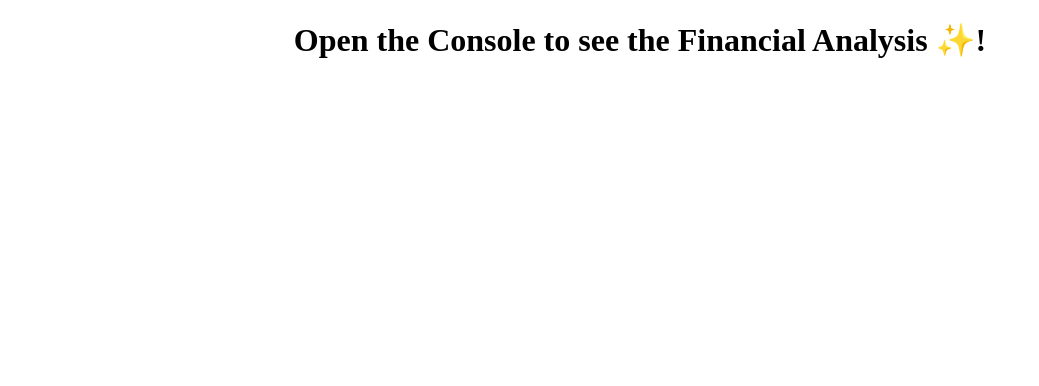
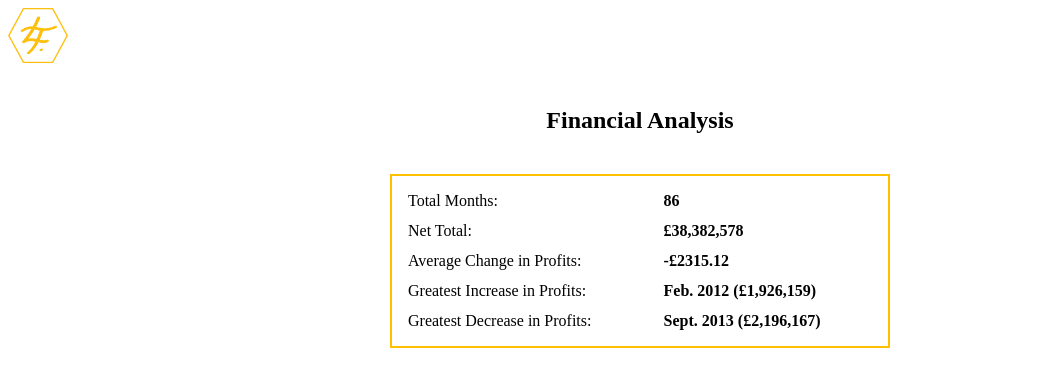
Before and after one commit to Lianna87/Console-Finances, a plain HTML site: page index.html in a window 1280 px wide. Shown: the whole page, without its empty margins (0-1039 px from the left). Drawn offline with Linux system fonts and the light colour scheme.

Commit message:
added table to html file, populated table with financial analysis data

```diff
--- a/index.html
+++ b/index.html
@@ -4,10 +4,44 @@
   <meta charset="UTF-8">
   <meta http-equiv="X-UA-Compatible" content="IE=edge">
   <meta name="viewport" content="width=device-width, initial-scale=1.0">
-  <title>M4 Challenge</title>
+  <title>Financial Report</title>
 </head>
 <body>
-  <h1 style="text-align:center;">Open the Console to see the Financial Analysis ✨! </h1>
+  <header>
+    <nav class="navbar navbar-expand-lg bg-body-tertiary custom-nav">
+      <div class="container-fluid">
+          <a href="#"><img src="./assets/images/logo-gold-no-fill.png" height="55px;" width="60px;"></a>
+      </div>
+  </nav>
+  </header>
+
+  <main>
+    <section>
+      <h1 style="text-align:center; padding:20px">Financial Analysis</h1>
+      <table width="500px" height="auto" style="border:2px solid #ffc000; margin-left:auto; margin-right:auto; padding:5px; border-spacing:10px;">
+        <tr>
+          <td>Total Months:</td>
+          <td><b>86</b></td>
+        </tr>
+        <tr>
+          <td>Net Total:</td>
+          <td><b>£38,382,578</b></td>
+        </tr>
+        <tr>
+          <td>Average Change in Profits:</td>
+          <td><b>-£2315.12</b></td>
+        </tr>
+        <tr>
+          <td>Greatest Increase in Profits:</td>
+          <td><b>Feb. 2012 (£1,926,159)</b></td>
+        </tr>
+        <tr>
+          <td>Greatest Decrease in Profits:</td>
+          <td><b>Sept. 2013 (£2,196,167)</b></td>
+        </tr>
+      </table>
+    </section>
+  </main>
   <script src="index.js"></script>
 </body>
 </html>
--- a/index.js
+++ b/index.js
@@ -107,11 +107,11 @@ for (let i = 0; i < finances.length; i++) {
     netChange = netChange + difference
   if (difference > greatestChange [1]) {
     greatestChange = [date, difference]
-    console.log (greatestChange)
+    // console.log (greatestChange)
   }
   if (difference < leastChange [1]) {
     leastChange = [date, difference]
-    console.log (leastChange)
+    // console.log (leastChange)
   }
 }
 
@@ -120,6 +120,7 @@ for (let i = 0; i < finances.length; i++) {
 let totalMonths = finances.length
 // console.log (totalMonths)
 // console.log (netChange)
+
 let averageDeposit = Math.round (netChange / (totalMonths - 1) * 100) / 100
 // console.log (averageDeposit)
 
```
Also changed, not shown: assets/images/logo-black-no-fill.png (added), assets/images/logo-gold-no-fill.png (added), 2 other files.
